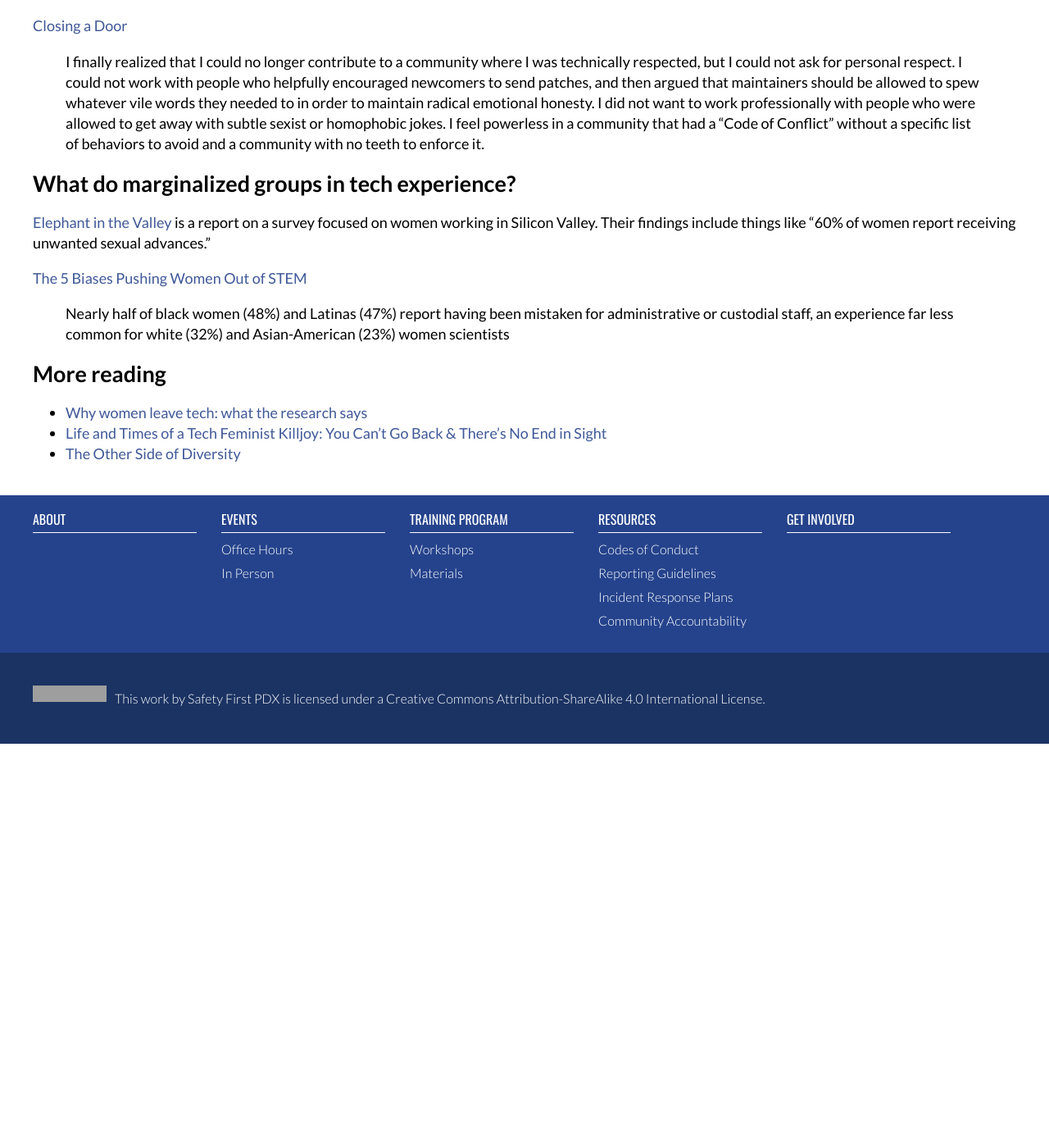
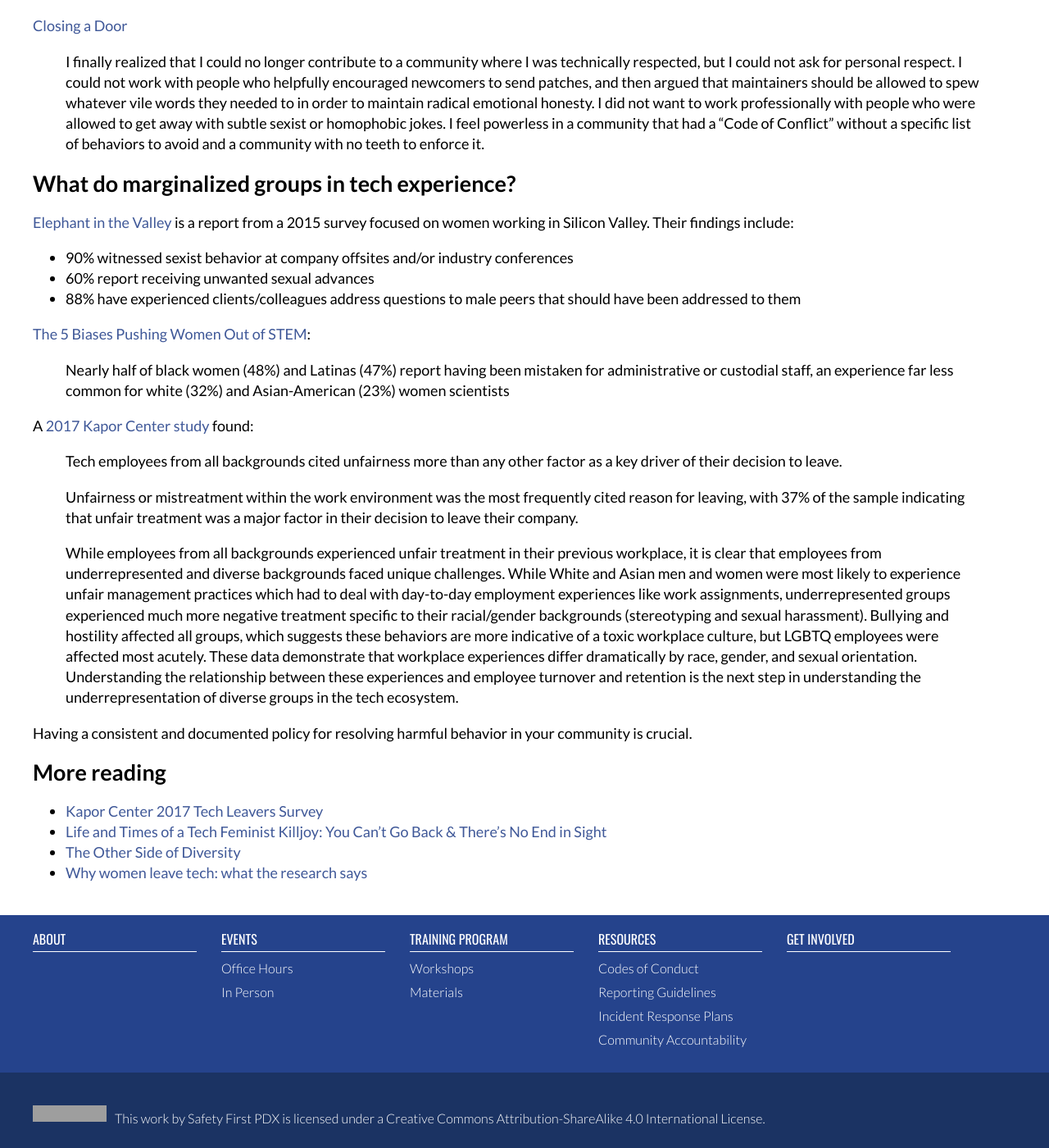
Before and after one commit to safetyfirstpdx/safetyfirstpdx.github.io, a Jekyll site: the page built from resources/problem.md, in a window 1280 px wide and 1400 px high, scrolled down 473 px. Shown: the whole window at 82% size. Built offline with Jekyll 4.4.1, drawn with Linux system fonts in a browser that asks for light colours; nearby versions of some CDN libraries; before the commit the page ends 1380 px from its top, so only the background shows below that; grey boxes are pictures that could not be loaded.

Commit message:
Adding details from the Kapor Center Tech leavers study.

```diff
--- a/resources/problem.md
+++ b/resources/problem.md
@@ -17,14 +17,29 @@ Harassment, abuse, and other kinds of marginalizing behavior are major reasons t
 
 ## What do marginalized groups in tech experience?
 
-[Elephant in the Valley](http://www.elephantinthevalley.com) is a report on a survey focused on women working in Silicon Valley. Their findings include things like "60% of women report receiving unwanted sexual advances."
+[Elephant in the Valley](http://www.elephantinthevalley.com) is a report from a 2015 survey focused on women working in Silicon Valley. Their findings include:
 
-[The 5 Biases Pushing Women Out of STEM](https://hbr.org/2015/03/the-5-biases-pushing-women-out-of-stem)
+- 90% witnessed sexist behavior at company offsites and/or industry conferences
+- 60% report receiving unwanted sexual advances
+- 88% have experienced clients/colleagues address questions to male peers that should have been addressed to them
+
+[The 5 Biases Pushing Women Out of STEM](https://hbr.org/2015/03/the-5-biases-pushing-women-out-of-stem):
 
 > Nearly half of black women (48%) and Latinas (47%) report having been mistaken for administrative or custodial staff, an experience far less common for white (32%) and Asian-American (23%) women scientists
 
+A [2017 Kapor Center study](https://www.kaporcenter.org/tech-leavers/) found:
+
+> Tech employees from all backgrounds cited unfairness more than any other factor as a key driver of their decision to leave.
+
+> Unfairness or mistreatment within the work environment was the most frequently cited reason for leaving, with 37% of the sample indicating that unfair treatment was a major factor in their decision to leave their company.
+
+> While employees from all backgrounds experienced unfair treatment in their previous workplace, it is clear that employees from underrepresented and diverse backgrounds faced unique challenges. While White and Asian men and women were most likely to experience unfair management practices which had to deal with day-to-day employment experiences like work assignments, underrepresented groups experienced much more negative treatment specific to their racial/gender backgrounds (stereotyping and sexual harassment). Bullying and hostility affected all groups, which suggests these behaviors are more indicative of a toxic workplace culture, but LGBTQ employees were affected most acutely. These data demonstrate that workplace experiences differ dramatically by race, gender, and sexual orientation. Understanding the relationship between these experiences and employee turnover and retention is the next step in understanding the underrepresentation of diverse groups in the tech ecosystem.
+
+Having a consistent and documented policy for resolving harmful behavior in your community is crucial.
+
 ## More reading
 
-- [Why women leave tech: what the research says](https://docs.google.com/document/d/1soIYek-YEIvqtu9brv3ecdPbuVzQKp_GhAozC06UrLo/edit?pli=1#)
+- [Kapor Center 2017 Tech Leavers Survey](https://www.kaporcenter.org/tech-leavers/)
 - [Life and Times of a Tech Feminist Killjoy: You Can’t Go Back & There’s No End in Sight](http://juliepagano.com/blog/2014/10/10/life-and-times-of-a-tech-feminist-killjoy-you-cant-go-back-theres-no-end-in-sight/)
 - [The Other Side of Diversity](https://medium.com/this-is-hard/the-other-side-of-diversity-1bb3de2f053e)
+- [Why women leave tech: what the research says](https://docs.google.com/document/d/1soIYek-YEIvqtu9brv3ecdPbuVzQKp_GhAozC06UrLo/edit?pli=1#)
```
